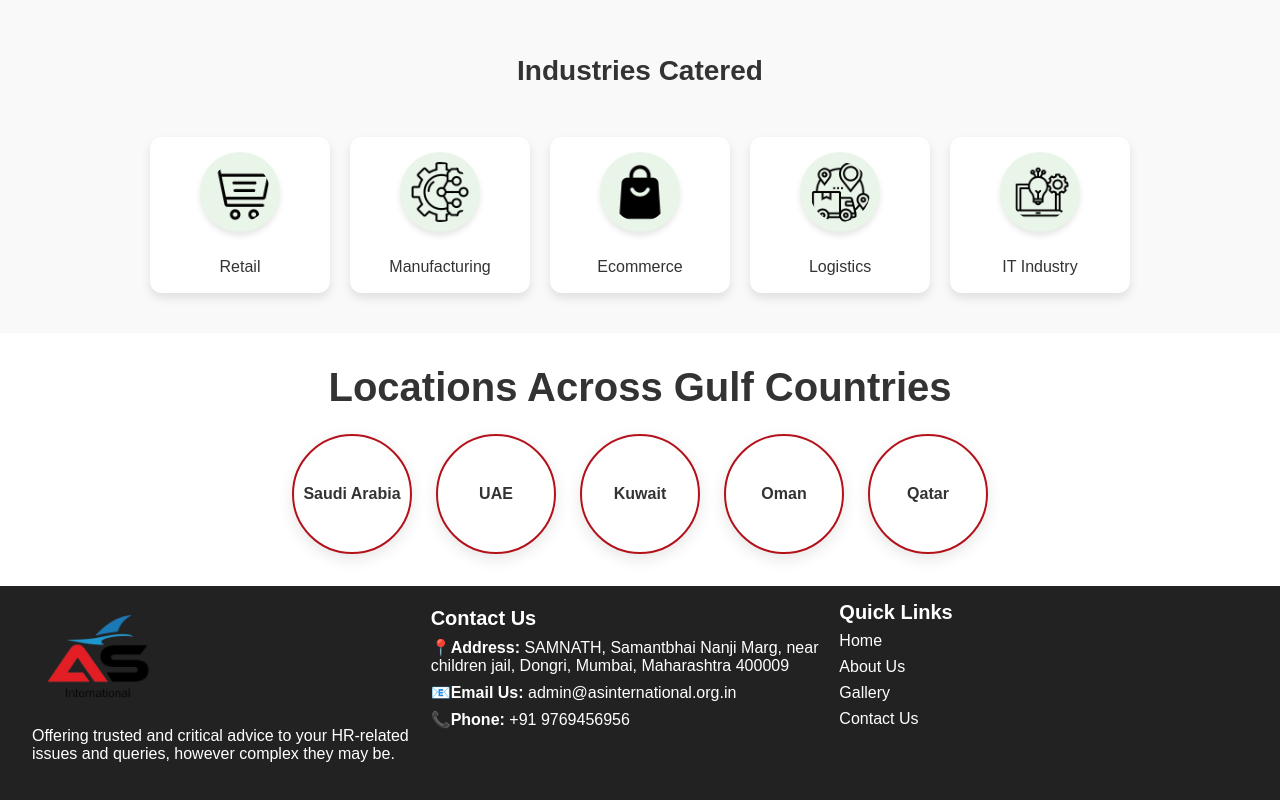
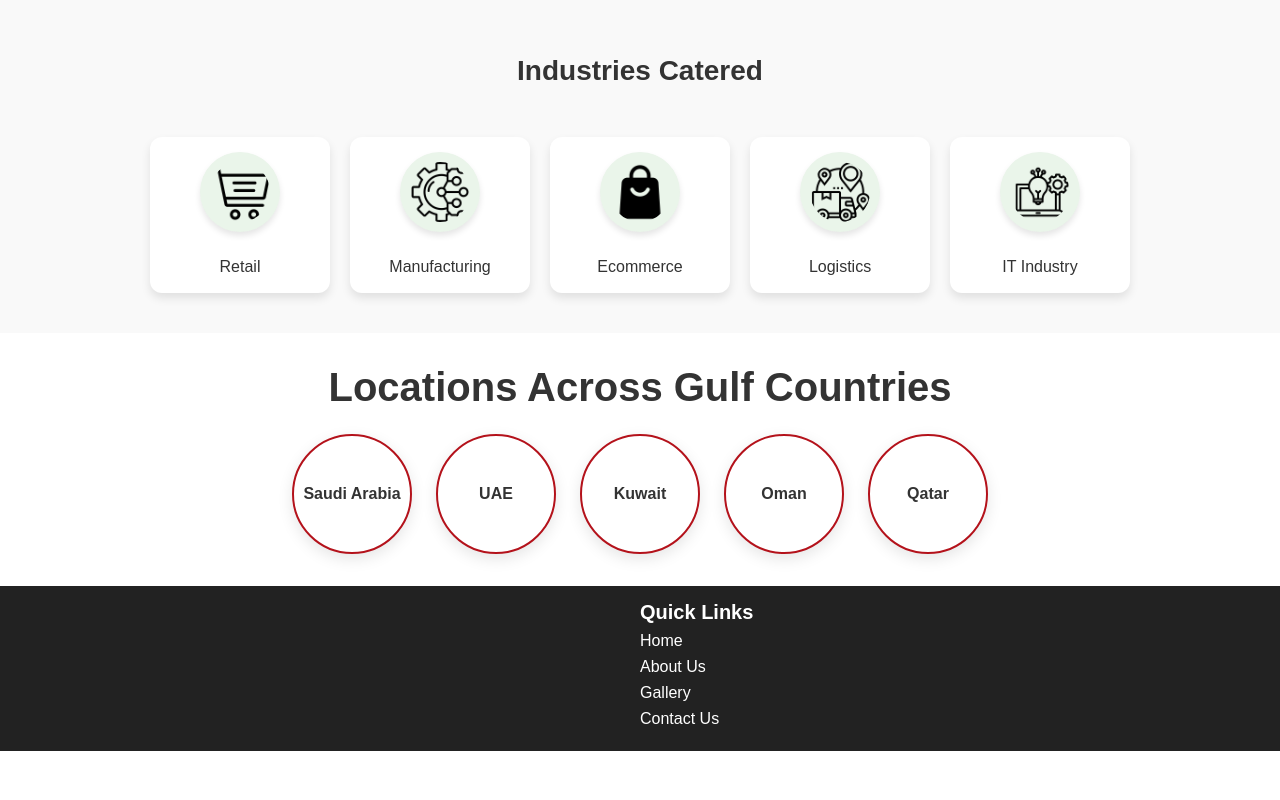
Before and after one commit to Saquiiib09/ASInternationalorgin, a React (Vite) app: page / in a window 1280 px wide. Shown: the part 1985-2785 px from the top of the page. After the commit the page ends 2736 px from the top, so only its background shows below. Built offline with nearby package versions, Linux system fonts and the light colour scheme.

Commit message:
Update foter.jsx

```diff
--- a/src/component/foter.jsx
+++ b/src/component/foter.jsx
@@ -1,7 +1,7 @@
 import React, { useState, useEffect, useCallback } from "react";
 import { Link } from "react-router-dom";
 import "../css/footer.css";
-import logo from '../assets/images/logo.png';
+// import logo from '../assets/images/logo.png';
 
 const Footer = () => {
   const [isVisible, setIsVisible] = useState(false);
@@ -23,24 +23,24 @@ const Footer = () => {
     <footer className="footer">
       <div className="footer-section">
         <div className="company-info">
-          <img src={logo} alt="AS International" className="footer-logo" />
+          {/* <img src={logo} alt="AS International" className="footer-logo" />
           <p>
             Offering trusted and critical advice to your HR-related issues and
             queries, however complex they may be.
-          </p>
+          </p> */}
           <div className="social-icons">
-            <Link to="#" className="iconn"><i className="fab fa-facebook"></i></Link>
-            <Link to="#" className="iconn"><i className="fab fa-twitter"></i></Link>
-            <Link to="#" className="iconn"><i className="fab fa-google"></i></Link>
-            <Link to="#" className="iconn"><i className="fab fa-instagram"></i></Link>
+            {/* <Link to="#" className="iconn"><i className="fab fa-facebook"></i></Link>
+            <Link to="#" className="iconn"><i className="fab fa-twitter"></i></Link> */}
+            <Link to="https://g.co/kgs/VLGA3kP" className="iconn"><i className="fab fa-google"></i></Link>
+            <Link to="https://www.linkedin.com/company/a-s-international-hr-consultancy" className="iconn"><i className="fab fa-linkedin"></i></Link>
           </div>
         </div>
-        <div className="contact-info">
+        {/* <div className="contact-info">
           <h3>Contact Us</h3>
           <p><span className="iconm">📍</span><strong>Address:</strong> SAMNATH, Samantbhai Nanji Marg, near children jail, Dongri, Mumbai, Maharashtra 400009</p>
           <p><span className="iconm">📧</span><strong>Email Us:</strong> <Link className="footer_email" to="mailto:admin@asinternational.org.in">admin@asinternational.org.in</Link></p>
           <p><Link to="https://wa.me/919769456956" target="_blank" className="phone_footer" rel="noopener noreferrer"><span className="iconm">📞</span><strong>Phone:</strong> +91 9769456956</Link></p>
-        </div>
+        </div> */}
         <div className="quick-links">
           <h3>Quick Links</h3>
           <ul>
```
